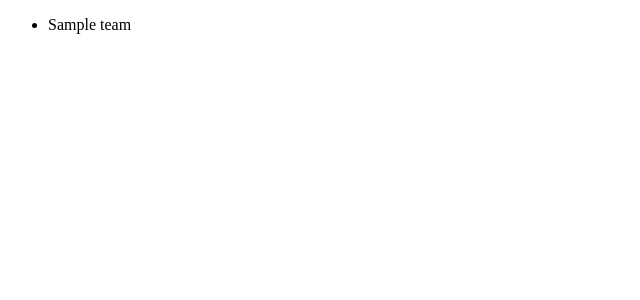
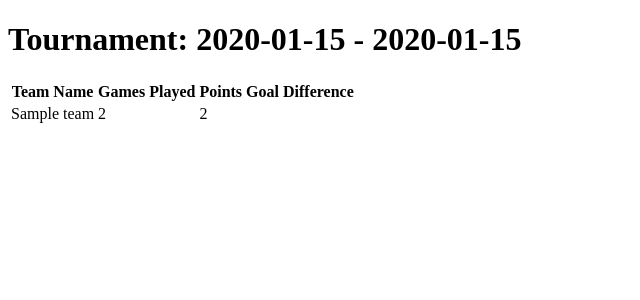
Before and after one commit to onkeld/django-tournament, a Django app: page /tournament/1/ in a window 1280 px wide. Before the commit the part shown is almost empty. Shown: the top 300 px of the page, without its empty margins (0-640 px from the left). Run offline with Django 5.2, Linux system fonts and the light colour scheme; tables that the repository leaves empty hold one stand-in row (values such as "Sample post").

Commit message:
Display Leaderboard Statistics in Tournament Detail View
Add a function to calculate the number of games played in the tournament
for each participant on the Participant model.

Add a function to calculate the points scored in the tournament for each
participant. Points calculation is based on the 3-1-0 system:
Winning a game scores 3 points, drawing scores 1 point and losing scores
no points.

The calculated number of games and points scored are displayed in the
Tournament detail view in a table.

Signed-off-by: Daniel Zaumsegel <daniel.zaumsegel@gmail.com>

```diff
--- a/templates/tournament/tournament_detail.html
+++ b/templates/tournament/tournament_detail.html
@@ -1,11 +1,28 @@
 {% extends 'layout.html'%}
 {% block content %}
-    <ul>
-        {% for participant in tournament.participants.all %}
-            <li>{{ participant.name}}</li>
-    {% empty %}
-        <li>No participants listed yet.</li>
+    <h1>Tournament: {{tournament}}</h1>
+    <table>
+        <thead>
+            <tr>
+                <th>Team Name</th>
+                <th>Games Played</th>
+                <th>Points</th>
+                <th>Goal Difference</th>
+            </tr>
+        </thead>
+        <tbody>
+            {% for participant in tournament.participant_set.all %}
+            <tr>
+                <td>{{ participant }}</td>
+                <td> {{ participant.games_played }} </td>
+                <td> {{ participant.calculate_points }} </td>
+            {% empty %}
+            <tr>
+                <td>No participants listed yet.</td>
+            </tr>
 {% endfor %}
-    </ul>
+        </tbody>
+    </table>
+
 
 {% endblock content %}
--- a/tournament/models.py
+++ b/tournament/models.py
@@ -85,6 +85,34 @@ class Participant(models.Model):
     def __str__(self):
         return self.team.name
 
+    def games_played(self):
+        home_games = self.HomeTeam.filter(
+            tournament_id=self.tournament.id).count()
+        away_games = self.AwayTeam.filter(
+            tournament_id=self.tournament.id).count()
+        games = home_games + away_games
+
+        return games
+
+    def calculate_points(self):
+        home_games = self.HomeTeam.filter(tournament_id=self.tournament.id)
+        away_games = self.AwayTeam.filter(tournament_id=self.tournament.id)
+        points = 0
+
+        for game in home_games:
+            if game.home_goals > game.away_goals:
+                points = points+3
+            if game.home_goals == game.away_goals:
+                points = points+1
+
+        for game in away_games:
+            if game.away_goals > game.home_goals:
+                points = points+3
+            if game.away_goals == game.home_goals:
+                points = points+1
+
+        return points
+
 
 class Game(models.Model):
     # A game belongs to a tournament.
```
